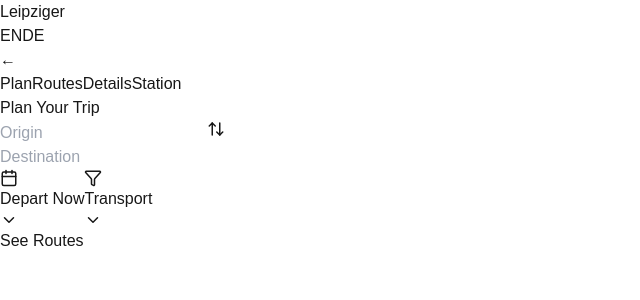
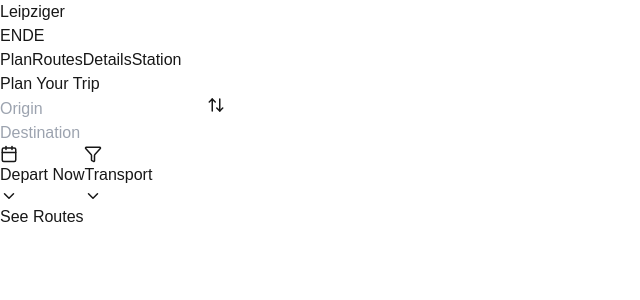
Before and after one commit to JRamirezDD/lu-lvb-JourneyPlanner, a Next.js app in the folder app/: page /lu-lvb-JourneyPlanner/en/controlPanel in a window 1280 px wide. Shown: the top 300 px of the page, without its empty margins (0-640 px from the left). Built offline with nearby package versions, Linux system fonts and the light colour scheme.

Commit message:
prettier main page & fixed children components

```diff
--- a/app/next.config.ts
+++ b/app/next.config.ts
@@ -13,6 +13,8 @@ const nextConfig: NextConfig = {
     reactStrictMode: true,
     trailingSlash: false, // ? not supported by GitHub Pages? Must be set to false.
     env: {
+        NEXT_PUBLIC_BASE_PATH: '/lu-lvb-JourneyPlanner',
+
         NEXT_PUBLIC_USE_MOCK: process.env.NEXT_PUBLIC_USE_MOCK,
 
         NEXT_PUBLIC_LVB_PROXY_ADDRESS: process.env.NEXT_PUBLIC_LVB_PROXY_ADDRESS,
--- a/app/package.json
+++ b/app/package.json
@@ -23,9 +23,9 @@
     "cors": "^2.8.5",
     "dotenv": "^16.4.7",
     "express": "^4.21.2",
+    "geojson": "^0.5.0",
     "http-proxy-middleware": "^3.0.3",
     "lu-lvb-journeyplanner": "file:",
-    "geojson": "^0.5.0",
     "lucide-react": "^0.474.0",
     "mapbox-gl": "^3.10.0",
     "next": "15.1.5",
--- a/app/src/components/controlPanel/ControlPanel.tsx
+++ b/app/src/components/controlPanel/ControlPanel.tsx
@@ -1,4 +1,4 @@
-"use client"
+"use client";
 
 import { useState } from "react";
 import RoutePlanner from "./RoutePlanner";
@@ -7,33 +7,20 @@ import SelectedRouteDetails from "./SelectedRouteDetails";
 import StationDetails from "./StationDetails";
 
 const ControlPanel = () => {
-  const [activeView, setActiveView] = useState<"planner" | "routes" | "details" | "station">("planner");
-  const [isOpen, setIsOpen] = useState(true);
+  const [activeView, setActiveView] = useState<
+    "planner" | "routes" | "details" | "station"
+  >("planner");
 
   return (
-    <>
-      {/* Control Panel */}
-      <aside className={`w-[30rem] h-screen bg-white shadow-lg fixed left-0 transition-transform duration-300 ${
-        isOpen ? 'translate-x-0' : '-translate-x-full'
-      }`}>
-        {/* Toggle button - centered vertically */}
-        <div className="absolute -right-10 top-1/2 -translate-y-1/2">
-          <button
-            onClick={() => setIsOpen(!isOpen)}
-            className="w-10 h-20 bg-[#1a365d] text-white shadow-lg rounded-r flex items-center justify-center hover:bg-[#2d4a7c] transition-colors"
-          >
-            {isOpen ? '←' : '→'}
-          </button>
-        </div>
-
-        {/* Scrollable content container with extra padding at bottom */}
-        <div className="h-full overflow-y-auto">
+    <div className="w-full h-full bg-white shadow-lg overflow-y-auto">
       <div className="p-4 pb-32">
         <nav className="flex space-x-2 mb-4">
           <button
             onClick={() => setActiveView("planner")}
             className={`px-4 py-2 rounded transition-colors ${
-                  activeView === "planner" ? 'bg-[#1a365d] text-white' : 'hover:bg-[#fef9c3]'
+              activeView === "planner"
+                ? "bg-[#1a365d] text-white"
+                : "hover:bg-[#fef9c3]"
             }`}
           >
             Plan
@@ -43,15 +30,14 @@ const ControlPanel = () => {
           <button onClick={() => setActiveView("station")}>Station</button>
         </nav>
 
-            {activeView === "planner" && <RoutePlanner setActiveView={setActiveView} />}
+        {activeView === "planner" && (
+          <RoutePlanner setActiveView={setActiveView} />
+        )}
         {activeView === "routes" && <RouteView setActiveView={setActiveView} />}
         {activeView === "details" && <SelectedRouteDetails />}
         {activeView === "station" && <StationDetails />}
       </div>
     </div>
-      </aside>
-    </>
-
   );
 };
 
```
Also changed, not shown: app/src/app/[locale]/main/page.tsx (added, +8 -0 lines), app/src/app/[locale]/page.tsx (+18 -6 lines), app/src/components/MainView.tsx (added, +27 -0 lines), app/src/components/Map.tsx (+6 -4 lines), 1 other file (tests, documents, lock files or other folders). Lines whose indentation alone changed are shown as unchanged.
